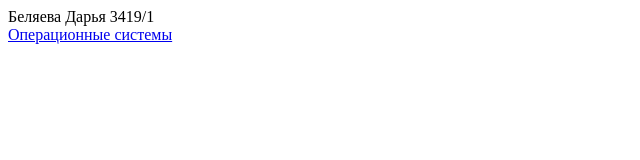
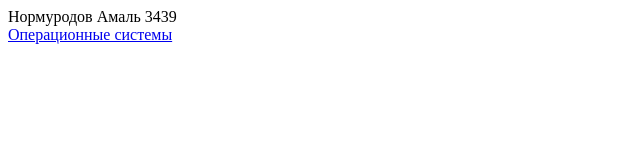
Before and after one commit to Amalchik172008/04.09, a plain HTML site: page index.html in a window 1280 px wide. Shown: the full height of the page, 0-640 px from the left. Drawn offline with Linux system fonts and the light colour scheme.

Commit message:
Update index.html

```diff
--- a/index.html
+++ b/index.html
@@ -6,8 +6,9 @@
     <title>Document</title>
 </head>
 <body>
-    Беляева Дарья 3419/1
+Нормуродов Амаль 3439
     <br>
     <a href="oper.html">Операционные системы</a>
 </body>
+
 </html>
```
